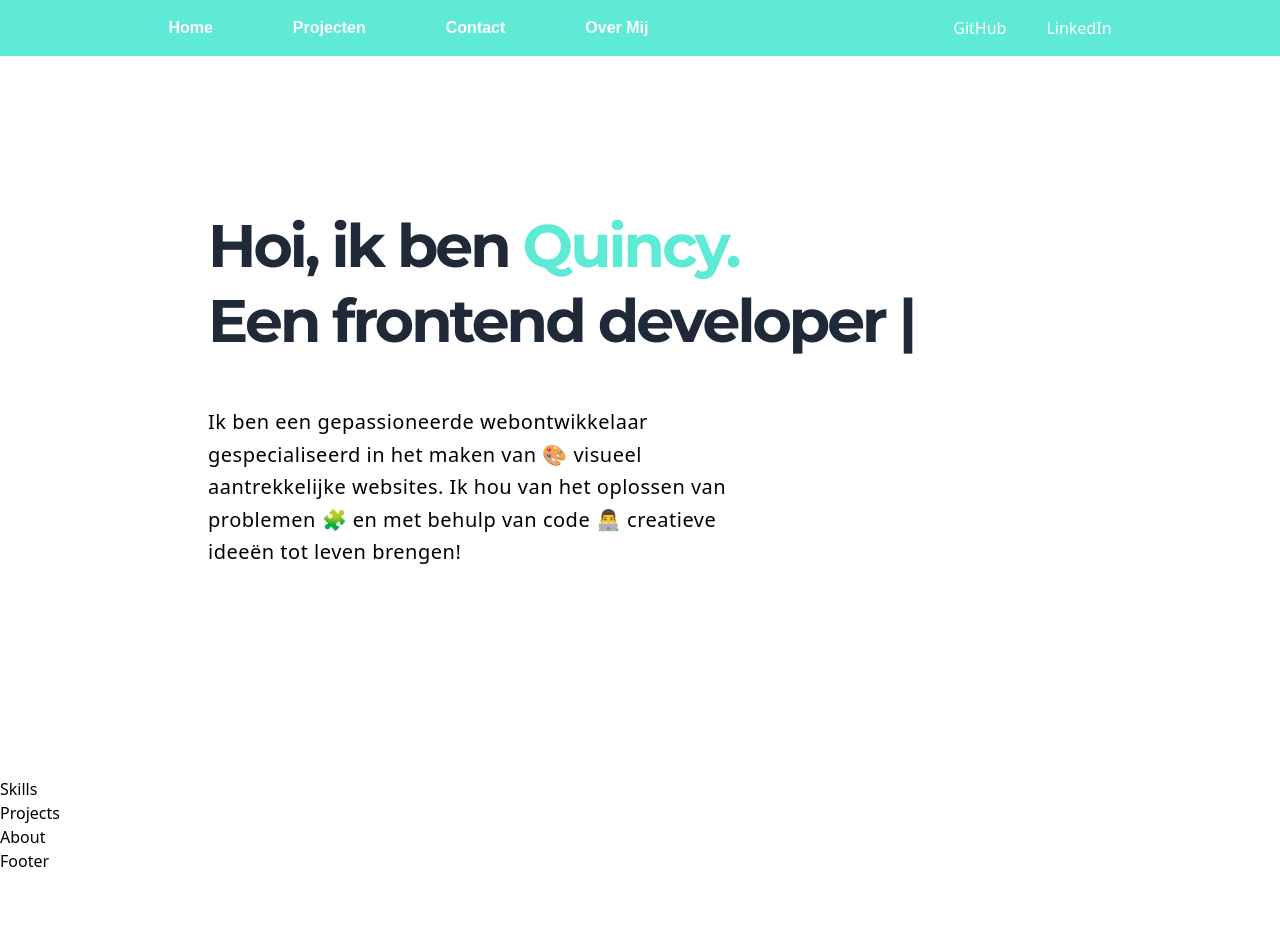
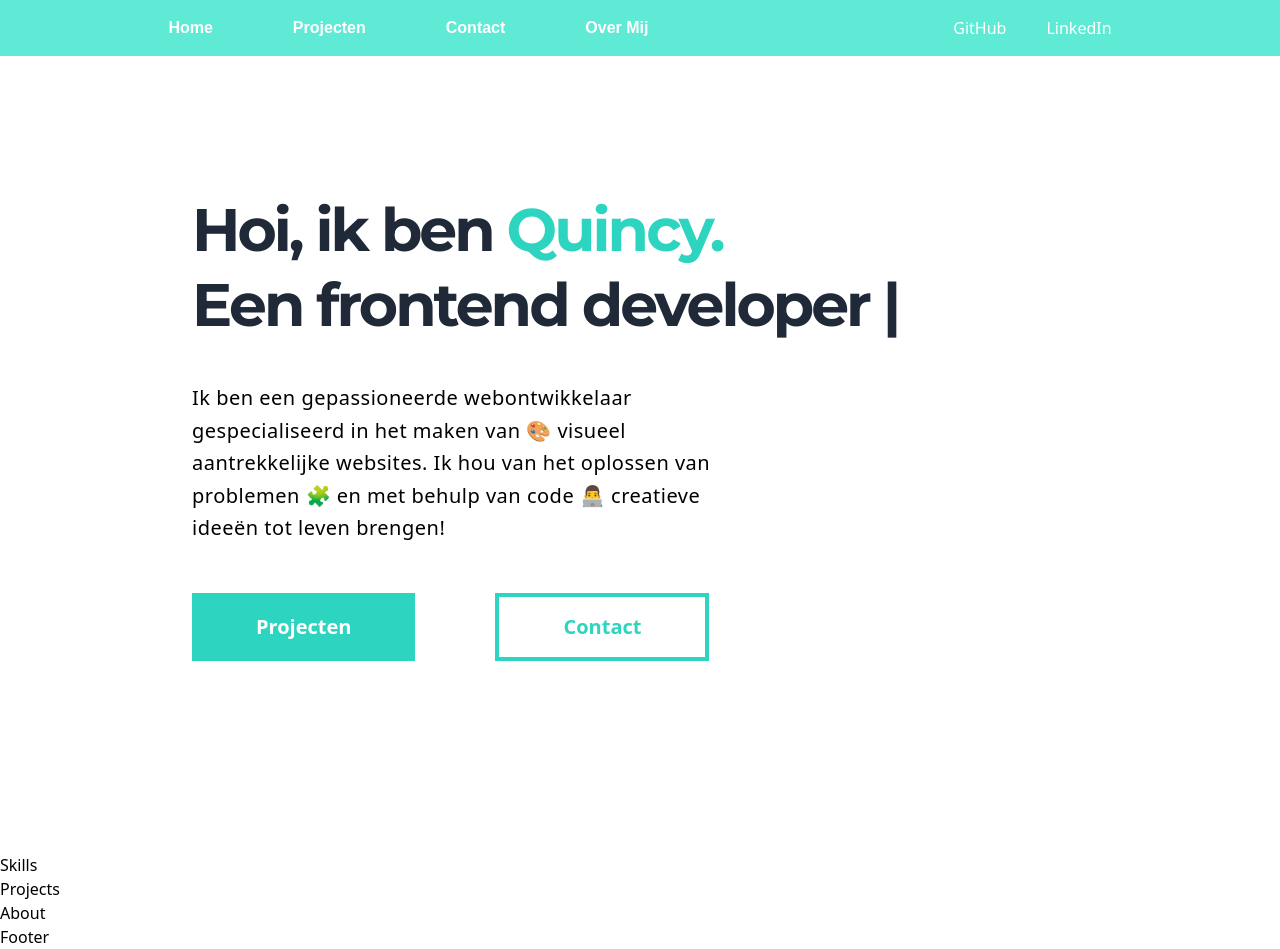
Before and after one commit to Quincy-Fer/portfolio, a React (Vite) app: page / in a window 1280 px wide. Before the commit the page ends 873 px from the top, so only its background shows below. Built offline with nearby package versions, Linux system fonts and the light colour scheme; a web font is replaced by a local one.

Commit message:
Added buttons to hero

```diff
--- a/src/components/Button.tsx
+++ b/src/components/Button.tsx
@@ -1,9 +1,11 @@
-import React from 'react'
+import React from "react";
 
 const Button = () => {
   return (
-    <div>Button</div>
-  )
-}
+    <button type="button" className="bg-teal-400 px-16 py-4 hover:bg-teal-500 transition-all">
+      <p className="text-white text-xl font-bold  ">Projecten</p>
+    </button>
+  );
+};
 
-export default Button
+export default Button;
--- /dev/null
+++ b/src/components/ButtonBorder.tsx
@@ -0,0 +1,15 @@
+import React from "react";
+
+const ButtonBorder = () => {
+  return (
+    <button
+      type="button"
+      className="border-teal-400  text-xl font-bold text-teal-400 border-4 px-16 py-4 transition-all  hover:bg-teal-400
+       hover:text-white"
+    >
+      Contact
+    </button>
+  );
+};
+
+export default ButtonBorder;
--- a/src/components/Hero.tsx
+++ b/src/components/Hero.tsx
@@ -1,18 +1,25 @@
 import React from "react";
+import Button from "./Button";
+import ButtonBorder from "./ButtonBorder";
 
 const Hero = () => {
   return (
-    <section className="p-52 max-w-[1400px]">
+    <section className="p-48 max-w-[1400px] ">
       <h1 className="font-montserrat font-bold  text-6xl text-gray-800 leading-tight tracking-tighter">
-        Hoi, ik ben <span className="text-teal-300"> Quincy.</span>
+        Hoi, ik ben <span className="text-teal-400"> Quincy.</span>
         <br />
         Een frontend developer |
       </h1>
-      <p className="mt-12 max-w-[520px] text-xl leading-relaxed tracking-wide ">
+      <p className="mt-10 max-w-[520px] text-xl leading-relaxed tracking-wide ">
         Ik ben een gepassioneerde webontwikkelaar gespecialiseerd in het maken
         van 🎨 visueel aantrekkelijke websites. Ik hou van het oplossen van
-        problemen 🧩 en met behulp van code 👨‍💻 creatieve  ideeën tot leven brengen!
+        problemen 🧩 en met behulp van code 👨‍💻 creatieve ideeën tot leven
+        brengen!
       </p>
+      <div className="flex gap-20 mt-12 ">
+        <Button />
+        <ButtonBorder />
+      </div>
     </section>
   );
 };
--- a/src/components/Navbar.tsx
+++ b/src/components/Navbar.tsx
@@ -10,7 +10,7 @@ const Navbar = () => {
 
         {/* Links for larger screens */}
         <ul className="hidden md:flex font-extrabold gap-20 font-barlow transition-all">
-          <li className="hover:underline transition-all underline-offset-8 decoration-2">
+          <li className="hover:underline transition-all underline-offset-8 decoration-2 ">
             <a href="#home" className="">
               Home
             </a>
@@ -57,7 +57,7 @@ const Navbar = () => {
 
         {/* Hamburger Menu */}
         <button
-          className="md:hidden text-gray-300"
+          className="md:hidden text-red-900"
           onClick={() => setIsOpen(!isOpen)}
         >
           <svg
```
